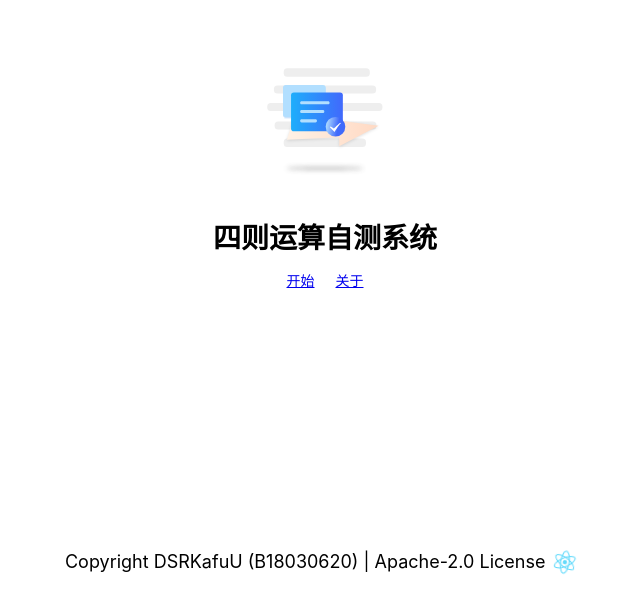
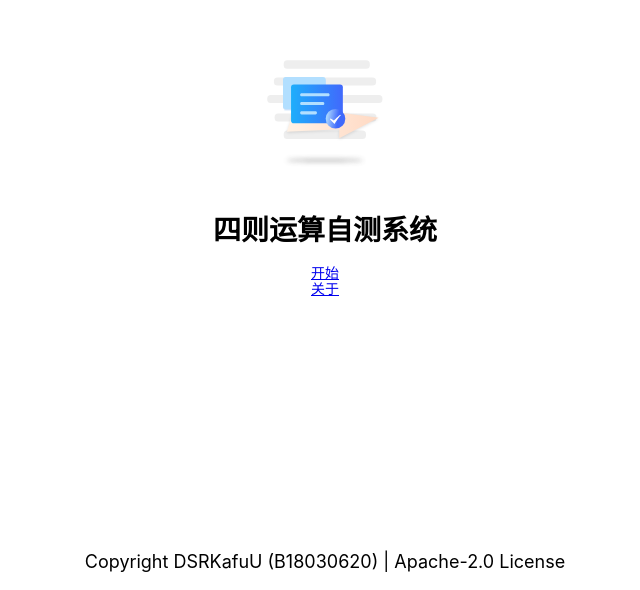
Before and after one commit to dsrkafuu/pouni-calculation-tester, a React (Create React App) app: page / in a window 1280 px wide. Shown: the part 210-800 px from the top of the page, without its empty margins (315-955 px from the left). Built offline with nearby package versions, Linux system fonts and the light colour scheme.

Commit message:
update: home page style

```diff
--- a/src/views/Home/index.js
+++ b/src/views/Home/index.js
@@ -1,6 +1,5 @@
-import { Button } from 'antd';
+import { Button, Space } from 'antd';
 import { Link } from 'react-router-dom';
-import ReactLogo from '../../assets/svg/ReactLogo.svg';
 import HomeChecked from '../../assets/svg/HomeChecked.svg';
 import './index.scss';
 
@@ -14,17 +13,18 @@ function Home() {
         <img src={HomeChecked} className="home-title-logo" alt="Title Logo" />
         <h1 className="home-title-name">四则运算自测系统</h1>
         <div className="home-title-btns">
+          <Space size="large">
             <Link to="/app/start" component={Button} type="primary" size="large">
               开始
             </Link>
             <Link to="/app/about" component={Button} size="large">
               关于
             </Link>
+          </Space>
         </div>
       </div>
       <div className="home-footer">
         <span>Copyright DSRKafuU (B18030620) | Apache-2.0 License</span>
-        <img src={ReactLogo} className="home-footer-logo" alt="React Logo" />
       </div>
     </div>
   );
--- a/src/views/Home/index.scss
+++ b/src/views/Home/index.scss
@@ -15,11 +15,6 @@
   .home-title-logo {
     height: 12rem;
   }
-  .home-title-btns {
-    & > * + * {
-      margin-left: 1.5rem;
-    }
-  }
 
   .home-footer {
     flex: 0 0 auto;
@@ -31,21 +26,4 @@
     font-size: $font-size-xl;
     margin: 1rem;
   }
-  .home-footer-logo {
-    height: 2rem;
-    pointer-events: none;
-  }
-  @media (prefers-reduced-motion: no-preference) {
-    .home-footer-logo {
-      animation: logo-spin infinite 20s linear;
-    }
-  }
-  @keyframes logo-spin {
-    from {
-      transform: rotate(0deg);
-    }
-    to {
-      transform: rotate(360deg);
-    }
-  }
 }
```
Also changed, not shown: src/assets/svg/ReactLogo.svg (deleted). Lines whose indentation alone changed are shown as unchanged.
